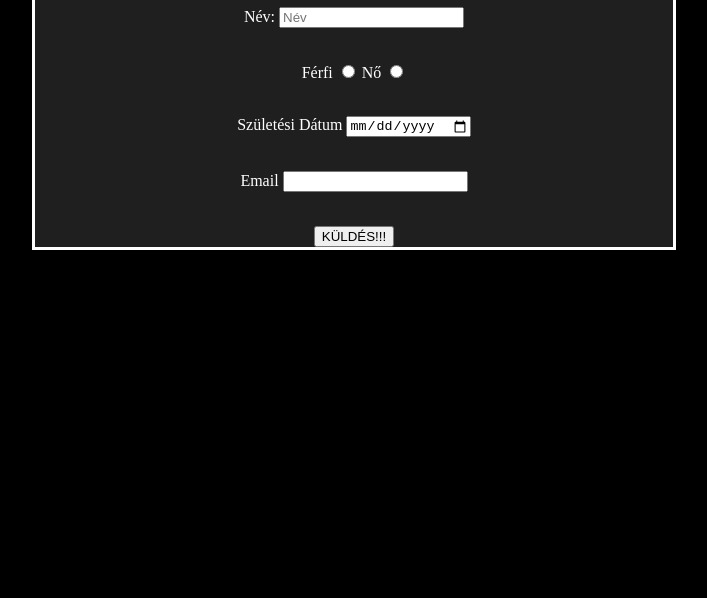
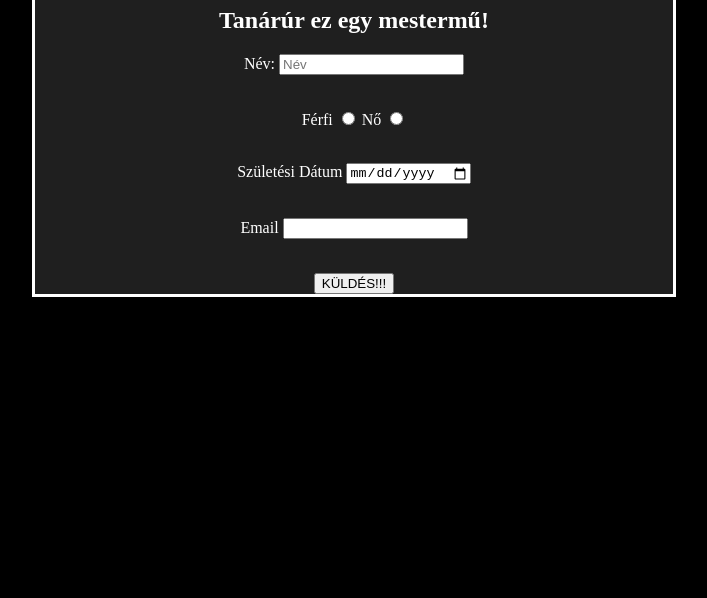
Before and after one commit to Artife10/InputosOldal, a plain HTML site: page index.html in a window 1280 px wide. Shown: the part 202-800 px from the top of the page, without its empty margins (286-993 px from the left). Drawn offline with Linux system fonts and the light colour scheme.

Commit message:
Add files via upload

```diff
--- a/index.html
+++ b/index.html
@@ -10,6 +10,7 @@
     <a href="https://www.youtube.com/watch?v=jAmz1gEAJVY" id="???">???</a>
     <div class="container">
         <h1>Meno inputos oldal inputosoknak</h1>
+        <h2>Tanárúr ez egy mestermű!</h2>
         <label for="nev" id="neves">Név: </label>
         <input type="text" id="nev" placeholder="Név">   <p id="neverror"></p><br>
         <label for="ferfi">Férfi</label>
@@ -22,6 +23,7 @@
         <input type="email" id="email">   <p id="emailrror"></p><br>
         <button onclick="SubmitForm()">KÜLDÉS!!!</button>
         <div id="siker"></div>
+
     </div>
     <script src="script.js"></script>
 </body>
```
